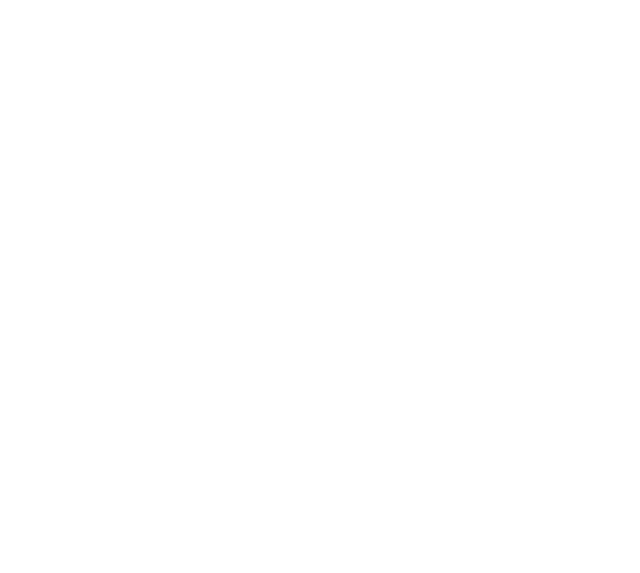
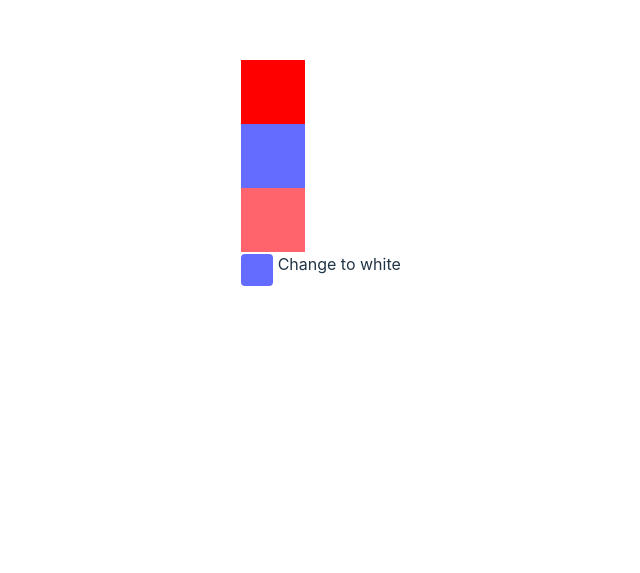
Before and after one commit to litury/real-world-svelte, a Svelte app in the folder my-svelte-app/: page / in a window 1280 px wide. Shown: the part 227-800 px from the top of the page, without its empty margins (319-959 px from the left). Built offline with nearby package versions, Linux system fonts and the light colour scheme.

Commit message:
✨ feat(App.svelte): added dynamic color toggle and styles

```diff
--- a/my-svelte-app/src/App.svelte
+++ b/my-svelte-app/src/App.svelte
@@ -1,7 +1,51 @@
 <script>
-import Counter from './lib/Counter.svelte';
-import Popup from './Chapter01/02-scroll-blocker/App.svelte';
+	const color = 'red';
+	const width = '4rem';
+	const height = '4rem';
+
+	let blockColor = true;
+
 </script>
+<div
+		style:background-color={color}
+		style:width={width}
+		style:height={height}
+/>
+
+<div style="
+	background-color: #646cff;
+	width: 4rem;
+	height: 4rem"
+/>
 
 
-<Popup/>
+
+<div class="{blockColor ? 'test' : 'test2'}"/>
+
+<button class="button" on:click={() => blockColor = !blockColor}/>
+
+{blockColor ? 'Change to white' : 'Change to red'}
+
+
+<style>
+    .test {
+        background-color: #ff646c;
+        width: 4rem;
+        height: 4rem;
+    }
+
+    .test2 {
+        background-color: #ffffff;
+        width: 4rem;
+        height: 4rem;
+    }
+
+	.button {
+		background-color: #646cff;
+		color: white;
+		border: none;
+		padding:1rem;
+		border-radius: 0.25rem;
+		cursor: pointer;
+	}
+</style>
```
